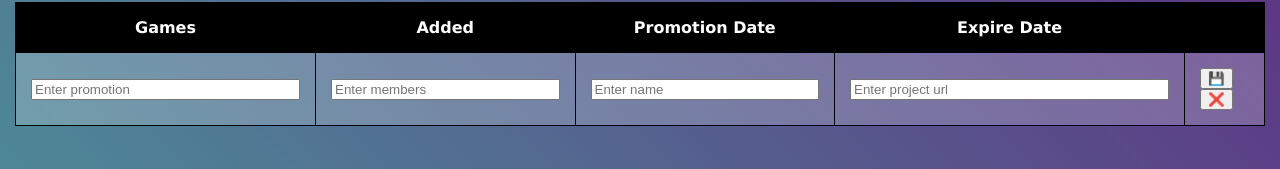
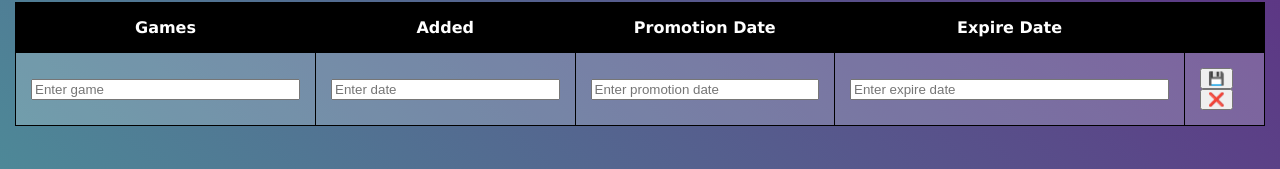
Before and after one commit to EchilibratuL-2/marketplacegames, a website built with webpack: page src/index.html in a window 1280 px wide. Shown: the part 203-372 px from the top of the page. Built offline with nearby package versions, Linux system fonts and the light colour scheme; files whose address does not match are found by name.

```diff
--- a/src/index.html
+++ b/src/index.html
@@ -39,16 +39,16 @@
         <tfoot>
           <tr>
             <td>
-              <input type="text" name="promotion" id="promotion" placeholder="Enter promotion" required />
+              <input type="text" name="promotion" id="promotion" placeholder="Enter game" required />
             </td>
             <td>
-              <input type="text" name="members" id="members" placeholder="Enter members" required />
+              <input type="text" name="members" id="members" placeholder="Enter date" required />
             </td>
             <td>
-              <input type="text" name="name" id="name" placeholder="Enter name" required />
+              <input type="text" name="name" id="name" placeholder="Enter promotion date" required />
             </td>
             <td>
-              <input type="text" name="url" id="url" placeholder="Enter project url" required />
+              <input type="text" name="url" id="url" placeholder="Enter expire date" required />
             </td>
             <td>
               <button type="submit">💾</button>
```
Also changed, not shown: README.md.
